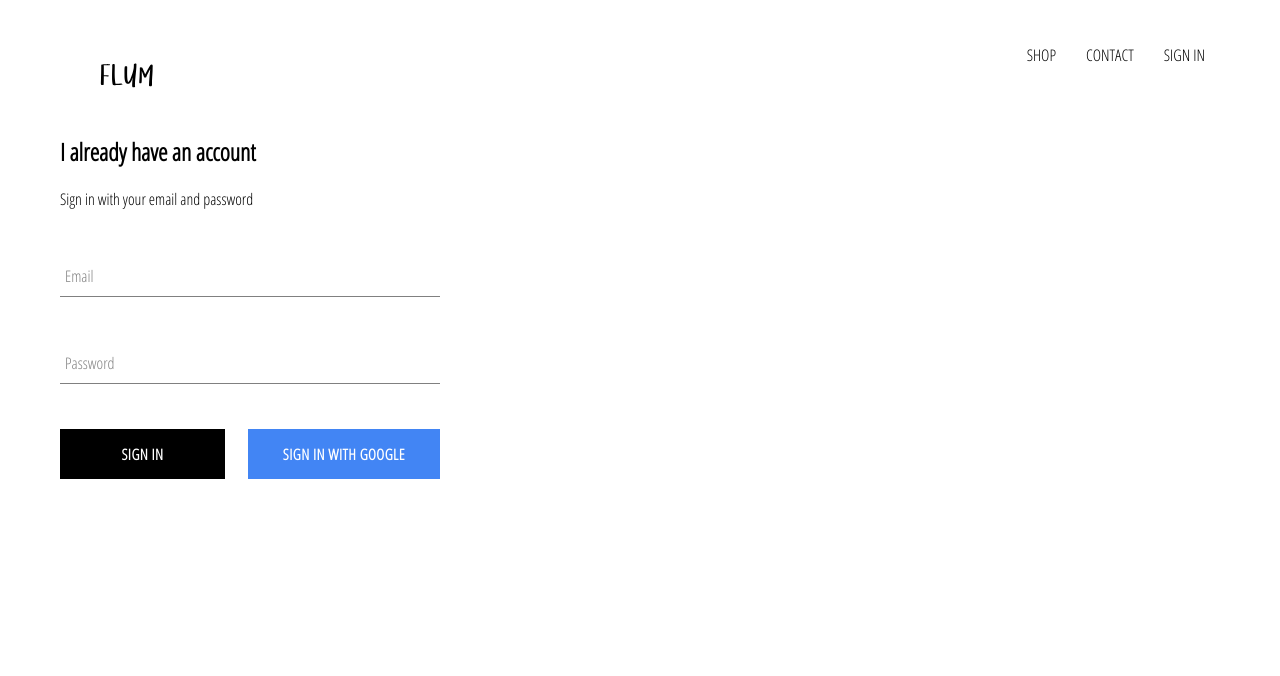
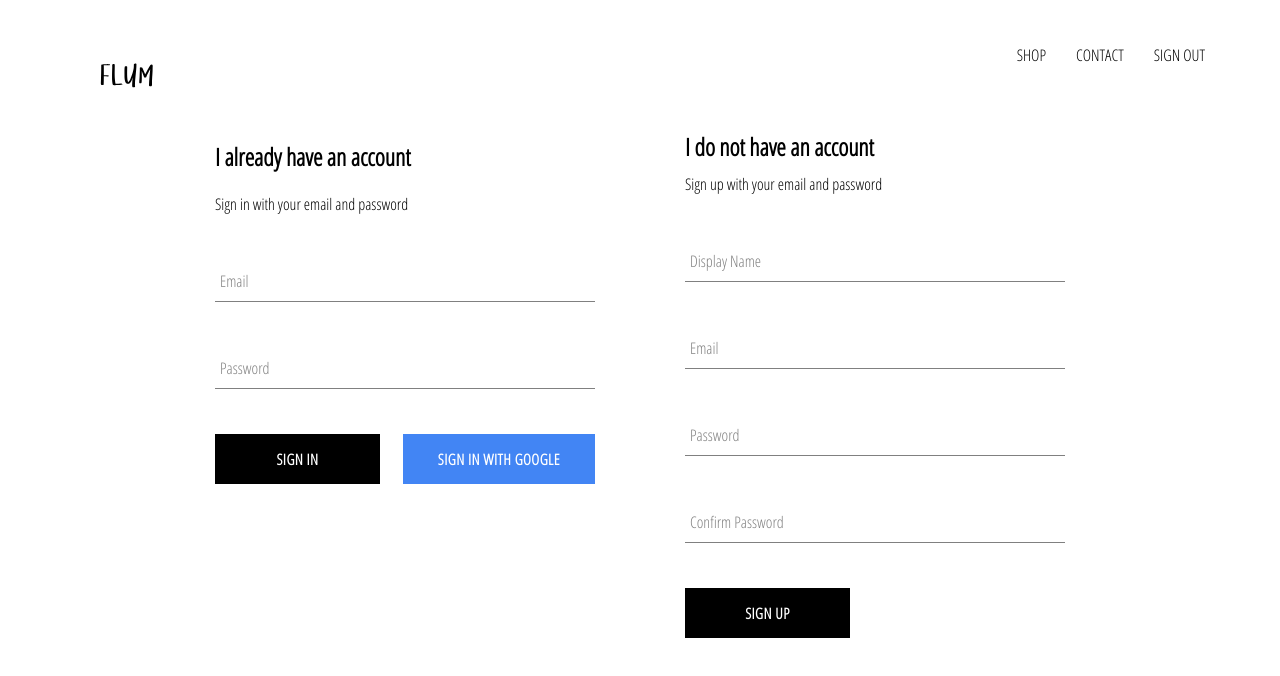
Before and after one commit to vijo0018/flum-clothing, a React (Create React App) app: page /signin in a window 1280 px wide. Shown: the top 676 px of the page. Built offline with nearby package versions, Linux system fonts and the light colour scheme; no server answers.

Commit message:
firebase sign-up via email and password

```diff
--- a/src/App.js
+++ b/src/App.js
@@ -5,7 +5,7 @@
 import ShopPage from './pages/shop/shop.component';
 import SignInAndSignUpPage from './pages/sign-in-and-sign-up/sign-in-and-sign-up.component';
 import Header from './components/header/header.component';
-import { auth } from './firebase/firebase.utils';
+import { auth, createUserProfileDocument } from './firebase/firebase.utils';
 
 const App = () => {
 
@@ -13,11 +13,22 @@
 
 
   useEffect(() => {
-    const unsubscribeFromAuth = auth.onAuthStateChanged(user =>{
-      setCurrentUser(user);
+    const unsubscribeFromAuth = auth.onAuthStateChanged(async userAuth =>{
 
-      console.log(user)
-    })
+      if(userAuth){
+        const userRef = await createUserProfileDocument(userAuth);
+
+        userRef.onSnapshot(snapShot => {
+          setCurrentUser({
+            currentUser:{
+              id: snapShot.id,
+              ...snapShot.data()
+            }
+          });
+        });
+      }
+      setCurrentUser({currentUser: userAuth});
+    });
     return () => {
       unsubscribeFromAuth();
     };
--- /dev/null
+++ b/src/components/sign-up/sign-up.component.jsx
@@ -0,0 +1,94 @@
+
+import React, {useState} from 'react';
+import FormInput from '../form-input/form-input.component';
+import CustomButton from '../custom-button/custom-button.component';
+import {auth, createUserProfileDocument } from '../../firebase/firebase.utils';
+
+import './sign-up.styles.scss';
+
+const SignUp = () => {
+    const [displayName, setDisplayName] = useState('');
+    const [email, setEmail] = useState('');
+    const [password, setPassword] = useState('');
+    const [confirmPassword, setConfirmPassword] = useState('');
+
+    const handleSubmit = async event => {
+        event.preventDefault();
+        if(password !== confirmPassword){
+            alert("Password don't match");
+            return;
+        }
+        try {
+            const { user } = await auth.createUserWithEmailAndPassword(email, password);
+            createUserProfileDocument(user, {displayName});
+
+            setDisplayName('');
+            setEmail('');
+            setPassword('');
+            setConfirmPassword('');
+
+        } catch (error) {
+            console.error(error);
+        }
+    };
+
+    const handleChange = event => {
+        const {value, name} = event.target;
+        if(name === 'displayName'){
+            setDisplayName(value);
+        }
+        if(name === 'email'){
+            setEmail(value);
+        }
+        if(name === 'password'){
+            setPassword(value);
+        }
+        if(name === 'confirmPassword'){
+            setConfirmPassword(value);
+        }
+    }
+
+    return(
+        <div className='sign-up'>
+            <h2 className='title'>I do not have an account</h2>
+            <span>Sign up with your email and password</span>
+            <form className='sign-up-form' onSubmit={handleSubmit}>
+                <FormInput
+                    type='text'
+                    name='displayName'
+                    value={displayName}
+                    onChange={handleChange}
+                    label='Display Name'
+                    required
+                    />
+                <FormInput
+                    type='email'
+                    name='email'
+                    value={email}
+                    onChange={handleChange}
+                    label='Email'
+                    required
+                    />
+                <FormInput
+                    type='password'
+                    name='password'
+                    value={password}
+                    onChange={handleChange}
+                    label='Password'
+                    required
+                />
+                <FormInput
+                    type='password'
+                    name='confirmPassword'
+                    value={confirmPassword}
+                    onChange={handleChange}
+                    label='Confirm Password'
+                    required
+                    />
+                    <CustomButton type='submit'>SIGN UP</CustomButton>
+
+            </form>
+        </div>
+    )
+}
+export default SignUp;
--- /dev/null
+++ b/src/components/sign-up/sign-up.styles.scss
@@ -0,0 +1,9 @@
+.sign-up{
+    display: flex;
+    flex-direction: column;
+    width: 380px;
+
+    .title{
+        margin: 10px 0
+    }
+}
--- a/src/firebase/firebase.utils.js
+++ b/src/firebase/firebase.utils.js
@@ -13,6 +13,29 @@
     measurementId: "G-5C8J65K9DB"
   };
 
+export const createUserProfileDocument = async (userAuth, additionalData) => {
+  if(!userAuth) return;
+  const userRef = firestore.doc(`users/${userAuth.uid}`);
+  const snapShot = await userRef.get();
+
+  if(!snapShot.exists){
+    const {displayName, email} = userAuth;
+    const createdAt = new Date();
+
+    try {
+      await userRef.set({
+        displayName,
+        email,
+        createdAt,
+        ...additionalData
+      })
+    } catch (error) {
+      console.log('error creating user', error.message)
+    }
+  }
+  return userRef;
+};
+
 firebase.initializeApp(config);
 
 export const auth = firebase.auth();
--- a/src/pages/sign-in-and-sign-up/sign-in-and-sign-up.component.jsx
+++ b/src/pages/sign-in-and-sign-up/sign-in-and-sign-up.component.jsx
@@ -1,11 +1,13 @@
 import React from 'react';
 import SignIn from '../../components/sign-in/sign-in.component';
+import SignUp from '../../components/sign-up/sign-up.component';
 
 import './sign-in-and-sign-up.styles.scss';
 
 const SignInAndSignUpPage = () => (
     <div className='sign-in-and-sign-up'>
         <SignIn />
+        <SignUp />
     </div>
 )
 
--- a/src/pages/sign-in-and-sign-up/sign-in-and-sign-up.styles.scss
+++ b/src/pages/sign-in-and-sign-up/sign-in-and-sign-up.styles.scss
@@ -0,0 +1,6 @@
+.sign-in-and-sign-up{
+    width: 850px;
+    display: flex;
+    justify-content: space-between;
+    margin:30px auto;
+}
```
